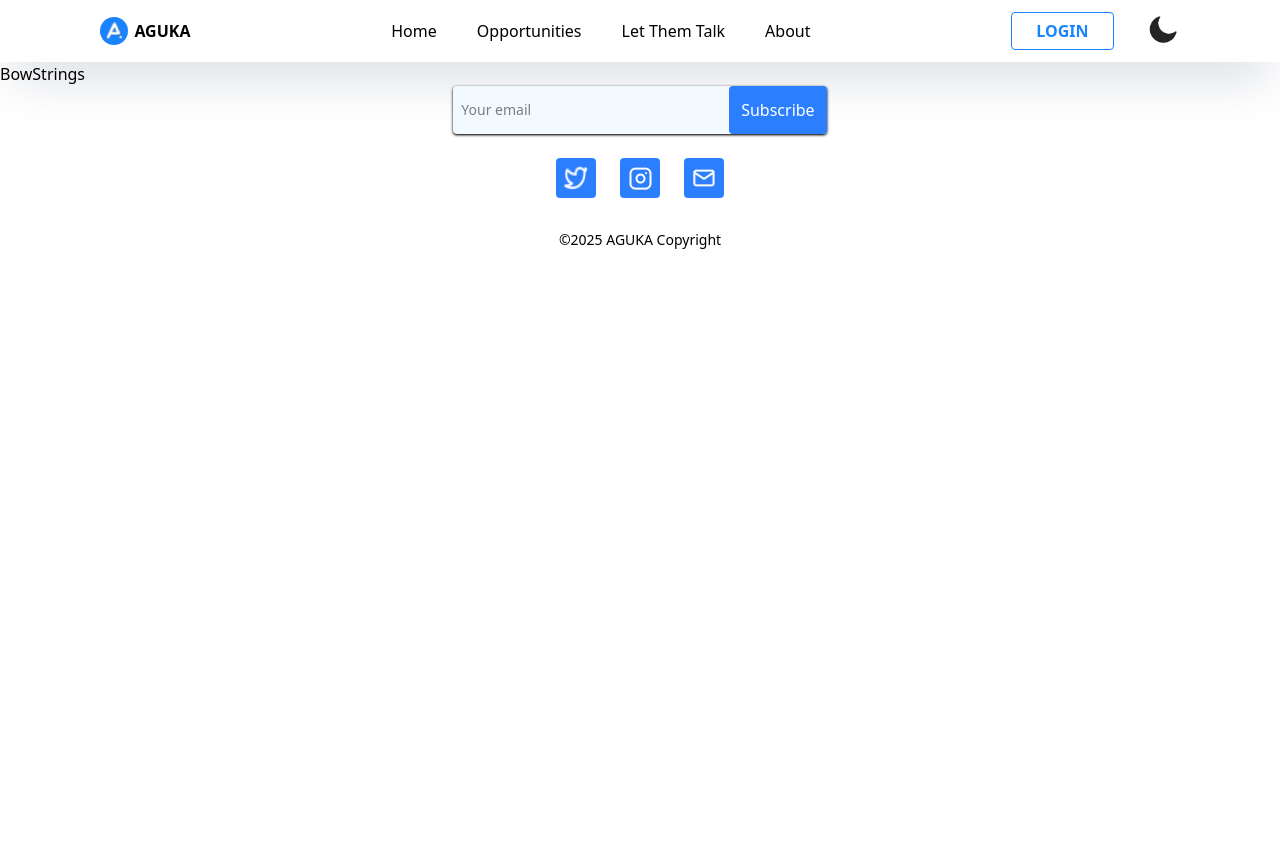
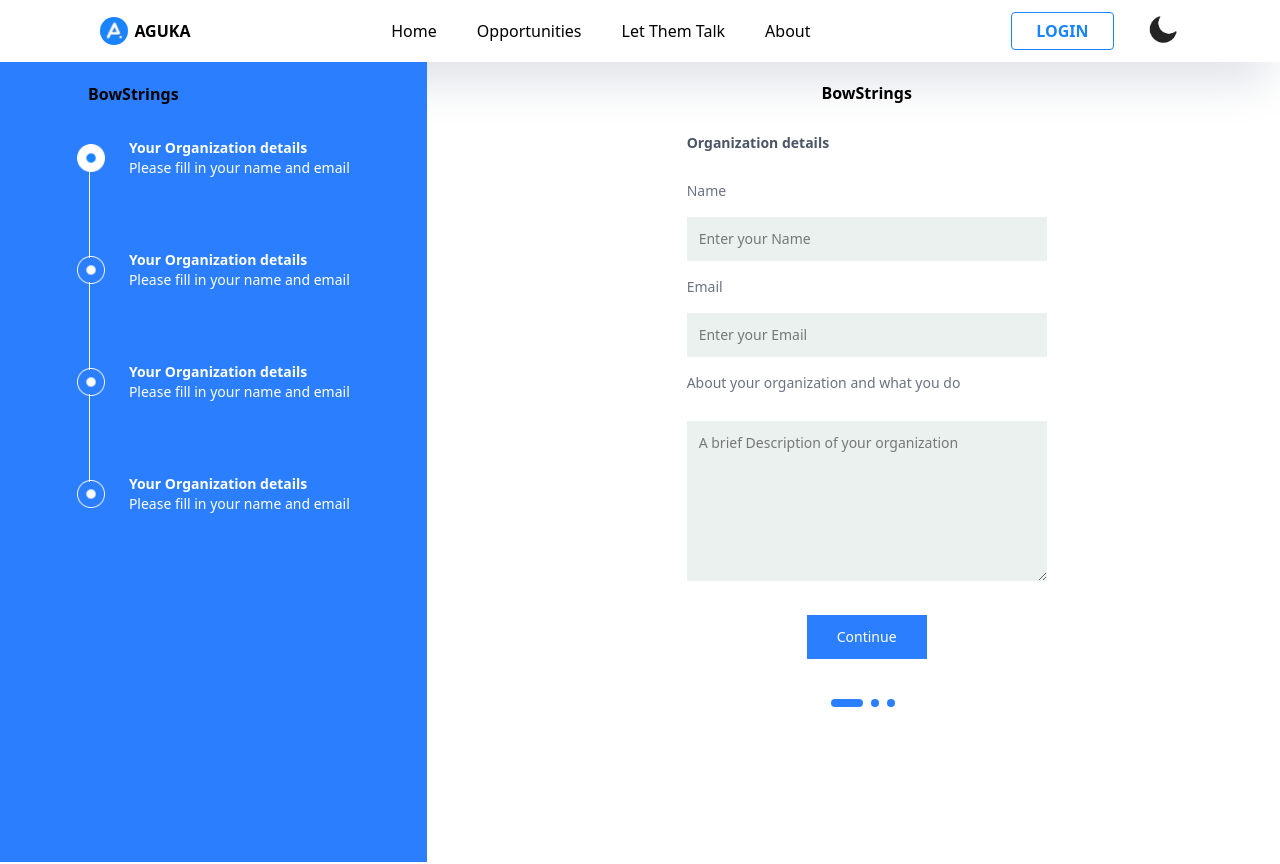
Before and after one commit to BowStringsRw/BowStrings, a React (Vite) app in the folder willsProject/: page /Signup in a window 1280 px wide. Shown: the top 864 px of the page. Before the commit the page ends 800 px from the top, so only its background shows below. Built offline with nearby package versions, Linux system fonts and the light colour scheme.

Commit message:
the signup page done

```diff
--- a/willsProject/src/Components/Footer.jsx
+++ b/willsProject/src/Components/Footer.jsx
@@ -7,23 +7,23 @@ const Footer = ({theme}) => {
         {/* the entire footer */}
         <div className={theme == "light"? "mx-20 flex flex-col items-center" : "px-20 pt-30 bg-[#2d3041] flex text-gray-300 flex-col items-center" }>
             {/* the subscribe area */}
-            <div className= {theme == "light"? "relative bg-[#F3FAFF] w-1/3 flex justify-between  items-center rounded-sm mb-3 shadow shadow-black": "relative bg-[#000000] w-1/3 flex justify-between  items-center rounded-sm mb-3 shadow shadow-black"}>
+            <div className= {theme == "light"? "relative bg-[#F3FAFF] md:w-1/3  h-10 flex  justify-between  items-center rounded-sm mb-3 shadow shadow-black": "relative bg-[#000000] md:w-1/3 flex justify-between  items-center rounded-sm mb-3 shadow shadow-black"}>
                 <input type="text" placeholder="Your email" className={theme == "light"? "w-2/3 border-none outline-none pl-2 text-sm" : "w-2/3 border-none outline-none  pl-2  text-sm" } />
-                <button className="bg-blue-500 p-3 rounded-sm text-white font-light">Subscribe</button>
+                <button className="bg-blue-500 hover:bg-white hover:text-black p-3 h-10 rounded-sm text-white text-sm font-light">Subscribe</button>
             </div>
             {/* socials */}
            <div className="flex gap-6 my-3">
             {/* icon 1 */}
-            <div className="bg-blue-500 w-10 h-10 flex items-center justify-center rounded-sm">
-                <img src={Twitter} alt="" className=" w-6 h-6" />
+            <div className="bg-blue-500 hover:bg-black w-9 h-8 flex items-center justify-center rounded-sm">
+                <img src={Twitter} alt="" className=" w-5 h-5" />
             </div>
             {/* icon 1 */}
-            <div className="bg-blue-500 w-10 h-10 flex items-center justify-center rounded-sm">
-                <img src={Instagram} alt="" className=" w-6 h-6" />
+            <div className="bg-blue-500 hover:bg-black w-9 h-8 flex items-center justify-center rounded-sm">
+                <img src={Instagram} alt="" className=" w-5 h-5" />
             </div>
             {/* icon 1 */}
-            <div className="bg-blue-500 w-10 h-10 flex items-center justify-center rounded-sm">
-                <img src={Mail} alt="" className=" w-6 h-6" />
+            <div className="bg-blue-500 w-9 h-8 flex items-center justify-center rounded-sm hover:bg-black">
+                <img src={Mail} alt="" className=" w-5 h-5" />
             </div>
            </div>
            {/* copy right */}
--- a/willsProject/src/Components/Signup.jsx
+++ b/willsProject/src/Components/Signup.jsx
@@ -1,13 +1,90 @@
-const Signup = () => {
+import BulletOne from "../assets/bullet1.png"
+import UnFilledBullet from "../assets/UnFilledBullet.png"
+
+const Signup = ({theme}) => {
     return (
          <>
-         <div>
+         <div className={theme == "light"? "md:flex items-center md:gap-30 md:h-[100vh] mb-30" : "md:flex items-center md:gap-30 md:h-[100vh]  bg-[#2d3041] text-white" }>
             {/* the blue part */}
-            <div className="hidden md:block">
-                <h1>BowStrings</h1>
-                <div>
+            <div className="hidden md:flex flex-col bg-blue-500 w-1/3 h-[100vh] items-center">
+                <h1 className="font-bold  my-5 -translate-x-20 ">BowStrings</h1>
+                {/* bullet1 */}
+                <div className="relative flex  items-center gap-6 my-3">
+                    <img src={BulletOne} alt="" className="w-7 h-7" />
+                    <div>
+                        <h2 className="text-sm font-bold text-white">Your Organization details</h2>
+                        <p className="text-sm font-light text-white">Please fill in your name and email</p>
+
+                    </div>
+                    {/* line1 */}
+                    <div className="absolute bg-white w-[1px] h-22 top-8 left-3"></div>
+                </div>
+                 {/* bullet2 */}
+                <div className="relative flex  items-center gap-6 my-15">
+                    <img src={UnFilledBullet} alt="" className="w-7 h-7" />
+                    <div>
+                        <h2 className="text-sm font-bold text-white">Your Organization details</h2>
+                        <p className="text-sm font-light text-white">Please fill in your name and email</p>
+
+                    </div>
+                    {/* line2 */}
+                    <div className="absolute bg-white w-[1px] h-22 top-8 left-3"></div>
+                </div>
+                {/* bullet3 */}
+                <div className="relative flex  items-center gap-6 mt-3 mb-15">
+                    <img src={UnFilledBullet} alt="" className="w-7 h-7" />
+                    <div>
+                        <h2 className="text-sm font-bold text-white">Your Organization details</h2>
+                        <p className="text-sm font-light text-white">Please fill in your name and email</p>
+
+                    </div>
+                    {/* line1 */}
+                    <div className="absolute bg-white w-[1px] h-22 top-8 left-3"></div>
+                </div>
+                {/* bullet4 */}
+                <div className="flex  items-center gap-6 my-3">
+                    <img src={UnFilledBullet} alt="" className="w-7 h-7" />
+                    <div>
+                        <h2 className="text-sm font-bold text-white">Your Organization details</h2>
+                        <p className="text-sm font-light text-white">Please fill in your name and email</p>
+
+                    </div>
 
                 </div>
+
+            </div>
+            {/* the white part */}
+            <div className="flex flex-col items-center md:-translate-y-20 md:w-1/2">
+                <h1 className="font-bold mt-5 md:mt-6">BowStrings</h1>
+                {/* the form */}
+                <div>
+                    <h1 className={theme == "light" ? "font-bold text-gray-600 my-7 text-sm md:text-md": "font-bold text-gray-300 my-7 text-sm md:text-md"}>Organization details</h1>
+                    {/* name */}
+                    <div>
+                    <p className={theme == "light"?"text-gray-500 text-sm" : "text-gray-300 text-sm" }>Name</p>
+                    <input type="text" name="" id="" placeholder="Enter your Name" className={theme =="light"? "text-sm my-4 w-90 p-3 outline-blue-500  bg-[#D5E4DD80]": "text-sm my-4 w-90 p-3 outline-blue-500  bg-[#D5E4DD80]"}/>
+                    </div>
+                    {/* Email*/}
+                    <div>
+                    <p className={theme == "light"?"text-gray-500 text-sm" : "text-gray-300 text-sm" }>Email</p>
+                    <input type="text" name="" id="" placeholder="Enter your Email" className="text-sm my-4 w-90 p-3 outline-blue-500 bg-[#D5E4DD80]"/>
+                    </div>
+                    {/* about */}
+                    <div>
+                    <p className={theme == "light"?"hidden md:block text-gray-500 text-sm" : "hidden md:block text-gray-300 text-sm" }>About your organization and what you do</p>
+                    <textarea name="" id="" placeholder="A brief Description of your organization" className="bg-[#D5E4DD80] w-90 h-40 p-3 my-7 text-sm outline-blue-500 "></textarea>
+                    </div>
+                    {/* continue btn */}
+                    <button className="cursor-pointer relative p-2 md:p-3 w-30 bg-blue-500 text-sm text-white hover:bg-black left-1/2 -translate-x-1/2">Continue</button>
+                    {/* the ... */}
+                    <div className="relative flex mt-10 left-1/2 -translate-x-1/10">
+                        <div className="w-8 h-2 bg-blue-500 rounded-full"></div>
+                        <div className="w-2 h-2 bg-blue-500 rounded-full mx-2"></div>
+                        <div className="w-2 h-2 bg-blue-500 rounded-full"></div>
+                    </div>
+
+                </div>
+
             </div>
          </div>
          </> );
```
Also changed, not shown: willsProject/src/assets/UnfilledBullet.png (added).
